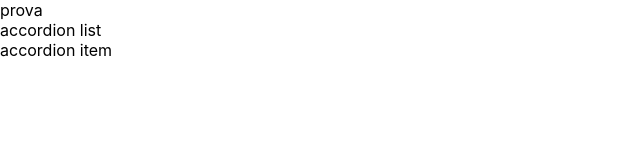
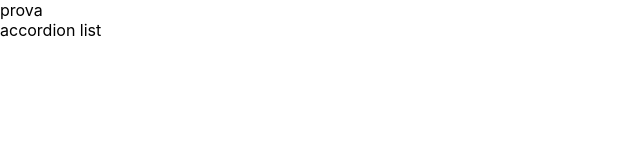
Before and after one commit to francescocifaldi/react-use-state, a React (Vite) app: page / in a window 1280 px wide. Shown: the top 160 px of the page, without its empty margins (0-640 px from the left). Built offline with nearby package versions, Linux system fonts and the light colour scheme.

Commit message:
ADD try to print

```diff
--- a/src/components/accordion/AccordionList.jsx
+++ b/src/components/accordion/AccordionList.jsx
@@ -1,4 +1,5 @@
 import AccordionItem from "../../AccordionItem"
+import languages from "../../languages.js"
 
 export default function AccordionList() {
     return (
@@ -6,9 +7,19 @@
             <div>
                 accordion list
             </div>
+
             <div>
-                <AccordionItem />
+                {languages.map((language) => {
+                    <div key={language.id}>
+                        item
+                    </div>
+                })}
+
             </div>
+            {
+                console.log(typeof (languages))
+            }
+
         </>
     )
 }
--- /dev/null
+++ b/src/languages.js
@@ -0,0 +1,34 @@
+const languages = [
+  {
+    id: 1,
+    title: "HTML",
+    description: "HTML (HyperText Markup Language) è il linguaggio standard per creare pagine e applicazioni web. Struttura il contenuto web e fornisce elementi di base come titoli, paragrafi e immagini."
+  },
+  {
+    id: 2,
+    title: "CSS",
+    description: "CSS (Cascading Style Sheets) è un linguaggio di stile utilizzato per descrivere la presentazione di un documento scritto in HTML o XML. Controlla il layout, i colori, i caratteri e l'aspetto complessivo di una pagina web."
+  },
+  {
+    id: 3,
+    title: "JavaScript",
+    description: "JavaScript è un linguaggio di programmazione dinamico utilizzato per lo sviluppo web, che consente contenuti interattivi come grafici animati, pulsanti cliccabili e altre funzionalità dinamiche sui siti web."
+  },
+  {
+    id: 4,
+    title: "Node.js",
+    description: "Node.js è un ambiente di runtime JavaScript lato server che permette di utilizzare JavaScript anche sul backend, consentendo agli sviluppatori di usare lo stesso linguaggio sia sul client che sul server."
+  },
+  {
+    id: 5,
+    title: "Express",
+    description: "Express è un framework per applicazioni web minimalista e veloce per Node.js. Fornisce strumenti robusti per creare applicazioni web e API e semplifica la gestione delle rotte e delle richieste."
+  },
+  {
+    id: 6,
+    title: "ReactJS",
+    description: "ReactJS è una libreria JavaScript per costruire interfacce utente, in particolare applicazioni a pagina singola. Consente agli sviluppatori di creare componenti UI riutilizzabili e di gestire efficacemente lo stato dell'applicazione."
+  }
+];
+
+export default languages
```
